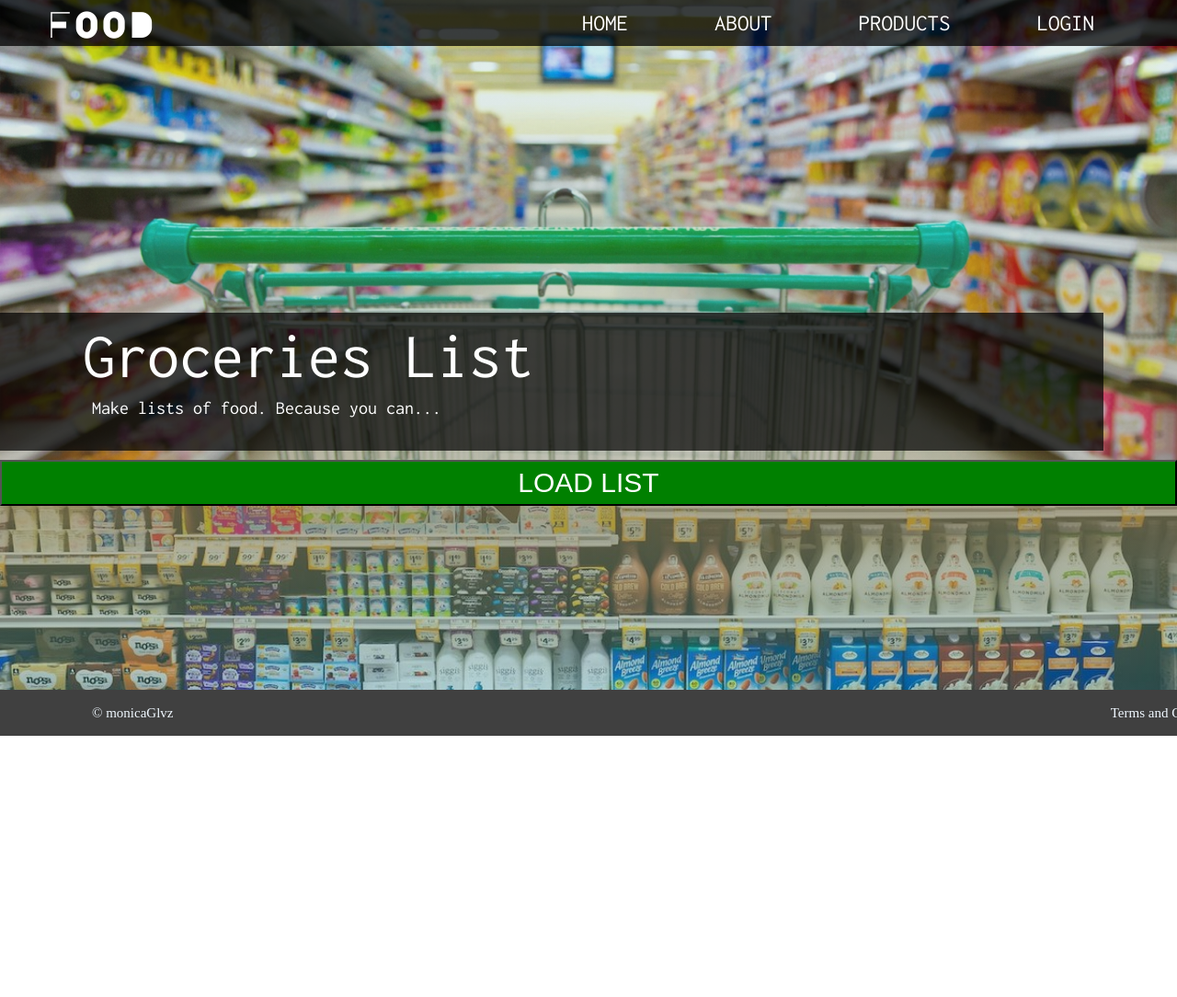
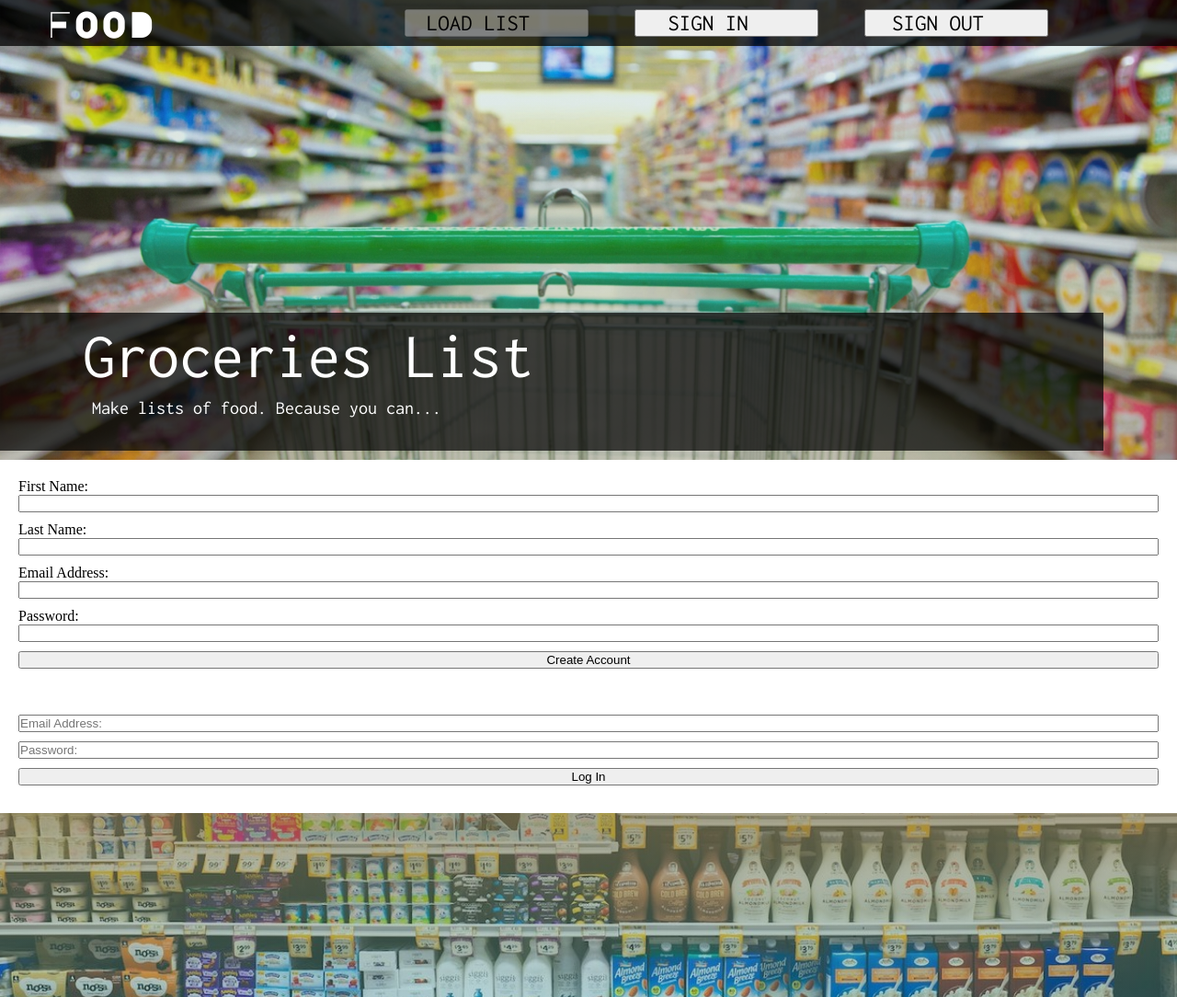
Before and after one commit to mGlvz/homework-seven315, a website: page public/index.html in a window 1280 px wide. Shown: the top 1084 px of the page at 92% size. Before the commit the page ends 800 px from the top, so only its background shows below. Drawn offline with Linux system fonts and the light colour scheme; some packages are replaced by stand-ins of ours; no server answers.

Commit message:
user update & login

```diff
--- a/public/app/app.js
+++ b/public/app/app.js
@@ -575,6 +575,9 @@ var LISTS = [
 
 ]
 
+var userExists = false;
+var userFullName = "";
+
 function itemChecked(element,listIndex, itemIndex){
     $(element).parent().toggleClass("strike");
     let checkedValue = !LISTS[listIndex].items[itemIndex].checked;
@@ -631,10 +634,104 @@ function loadLists(){
     listString += `</ul>`;
     $("#app").html(listString);
 }
+function initFirebase (){
+    firebase.auth().onAuthStateChanged((user) => {
+        if(user){
+            console.log ("auth change logged in");
+            if(user.displayName){
+                $(".name").html(user.displayName);
+            }
+
+            $(".loadLists").prop("disabled", false);
+            userExists = true;
+        }else{
+            console.log("auth changed logged out");
+            $(".name").html("");
+            $(".loadLists").prop("disabled", true);
+            userExists = false;
+            userFullName = "";
+
+        }
+    });
+}
+
+function signOut(){
+    firebase.auth().signOut()
+    .then(() => {
+      console.log("signed out");
+    })
+    .catch((error) => {
+      console.log("Error Signing out");
+    });
+
+}
+
+function login(){
+    let email = $("#log-email").val();
+    let pw = $("#log-pw").val();
+    firebase.auth().signInWithEmailAndPassword(email, pw)
+    .then((userCredential) => {
+      // Signed in
+      var user = userCredential.user;
+      console.log("logged in");
+      $("#log-email").val("");
+      $("#log-pw").val("");
+    })
+    .catch((error) => {
+      var errorCode = error.code;
+      var errorMessage = error.message;
+      console.log("logged in error" + errorMessage);
+    });
+  }
+
+function createAccount(){
+    let fName = $("#fName").val();
+    let lName = $("#lName").val();
+    let email = $("#email").val();
+    let pw = $("#pw").val();
+    let fullName = fName + " " + lName;
+
+    console.log("create " + fName + " " + lName + " " + email + " " + pw );
+    firebase.auth().createUserWithEmailAndPassword(email, pw)
+  .then((userCredential) => {
+    // Signed in
+    var user = userCredential.user;
+    console.log('created');
+    firebase.auth().currentUser.updateProfile({
+        displayName: fullName,
+    });
+    userFullName = fullName;
+    $(".name").html(userFullName);
+    $("#fName").val("");
+    $("#lName").val("");
+    $("#email").val("");
+    $("#pw").val("");
+  })
+  .catch((error) => {
+    var errorCode = error.code;
+    var errorMessage = error.message;
+    console.log('create error ' + errorMessage);
+  });
+
+}
+
+function signIn(){
+    firebase.auth().signInAnonymously()
+    .then(() => {
+      console.log("signed in");
+    })
+    .catch((error) => {
+      var errorCode = error.code;
+      var errorMessage = error.message;
+      console.log("Error Signing in" + errorMessage);
+    });
+  }
 
 $(document).ready(function(){
     try{
         let app = firebase.app();
+        initFirebase();
+        // signInAnon();
         initListener();
     }catch(error){
         console.log("error " + error);
--- a/public/index.html
+++ b/public/index.html
@@ -12,10 +12,11 @@
         <span>FOOD</span>
       </div>
       <div class="links">
-        <a href="index.html">HOME</a>
-        <a href="#about">ABOUT</a>
-        <a href="#products">PRODUCTS</a>
-        <a href="#login">LOGIN</a>
+        <!-- <a href="index.html">HOME</a> -->
+        <button class="loadLists" onclick="loadLists()">LOAD LIST</button>
+        <button class="signIn" onclick="signIn()">SIGN IN</button>
+        <button class="signOut" onclick="signOut()">SIGN OUT</button>
+        <div class="name"></div>
       </div>
       <div class="bars">
         <div class="bar"></div>
@@ -31,7 +32,28 @@
       </div>
     </div>
 
-    <button class="loadLists" onclick="loadLists()">LOAD LIST</button>
+    <div class="create-account">
+      <label for="fName">First Name:</label>
+      <input type="text" name="fName" id="fName" />
+      <label for="lName">Last Name:</label>
+      <input type="text" name="lName" id="lName" />
+      <label for="email">Email Address:</label>
+      <input type="email" name="email" id="email" />
+      <label for="password">Password:</label>
+      <input type="password" name="password" id="pw" />
+      <input
+        type="submit"
+        name="submit"
+        onclick="createAccount()"
+        value="Create Account"
+      />
+    </div>
+    <div class="login">
+      <input type="email" id="log-email" placeholder="Email Address:" />
+      <input type="password" id="log-pw" placeholder="Password:" />
+      <input type="submit" name="submit" onclick="login()" value="Log In" />
+    </div>
+
     <!-- <div class="gear-holder"> -->
     <div id="app"></div>
     <!-- </div> -->
--- a/public/scss/nav.scss
+++ b/public/scss/nav.scss
@@ -14,8 +14,20 @@ nav {
         font-size: 40px;
         margin-left: 50px;
     }
-
-    a {
+    .links{
+        display: flex;
+        align-items: center;
+        justify-content: space-between;
+        button {
+            color: black;
+            text-decoration: none;
+            font-family: Inconsolata;
+            font-size: 25px;
+            margin-right: 50px;
+            padding-right: 40px;
+            width: 200px;
+        }
+        .name{
             color: white;
             text-decoration: none;
             font-family: Inconsolata;
@@ -23,6 +35,10 @@ nav {
             margin-right: 50px;
             padding-right: 40px;
         }
+    }
+
+
+
 
     .bars{
         display: none;
--- a/public/scss/structure.scss
+++ b/public/scss/structure.scss
@@ -20,15 +20,31 @@ h1, h2, h3, h4, h5, h6, p {
     background-size: cover;
 }
 
-.loadLists{
-    height: 50px;
+.create-account{
+    padding: 20px;
+    display: flex;
+    flex-direction: column;
 }
-button{
-    width: 100%;
-    background-color: green;
-    color: white;
-    font-size: 30px;
+
+.login{
+    padding: 20px;
+    display: flex;
+    flex-direction: column;
 }
+
+input{
+    margin-bottom: 10px;
+}
+
+// .loadLists{
+//     height: 50px;
+// }
+// button{
+//     width: 100%;
+//     background-color: green;
+//     color: white;
+//     font-size: 30px;
+// }
 
 ul{
     cursor: pointer;
```
Also changed, not shown: public/css/styles.css. Lines whose indentation alone changed are shown as unchanged.
